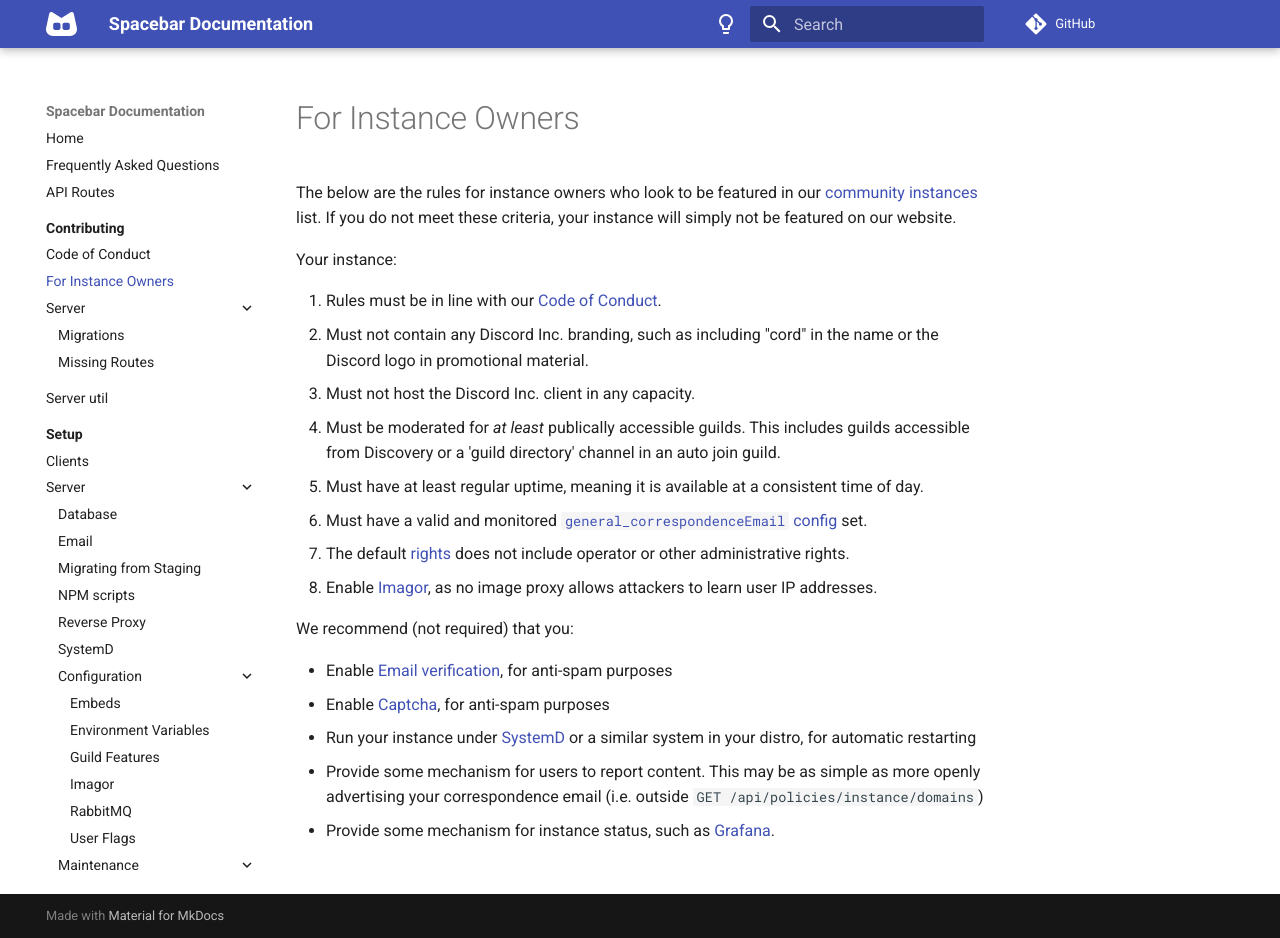
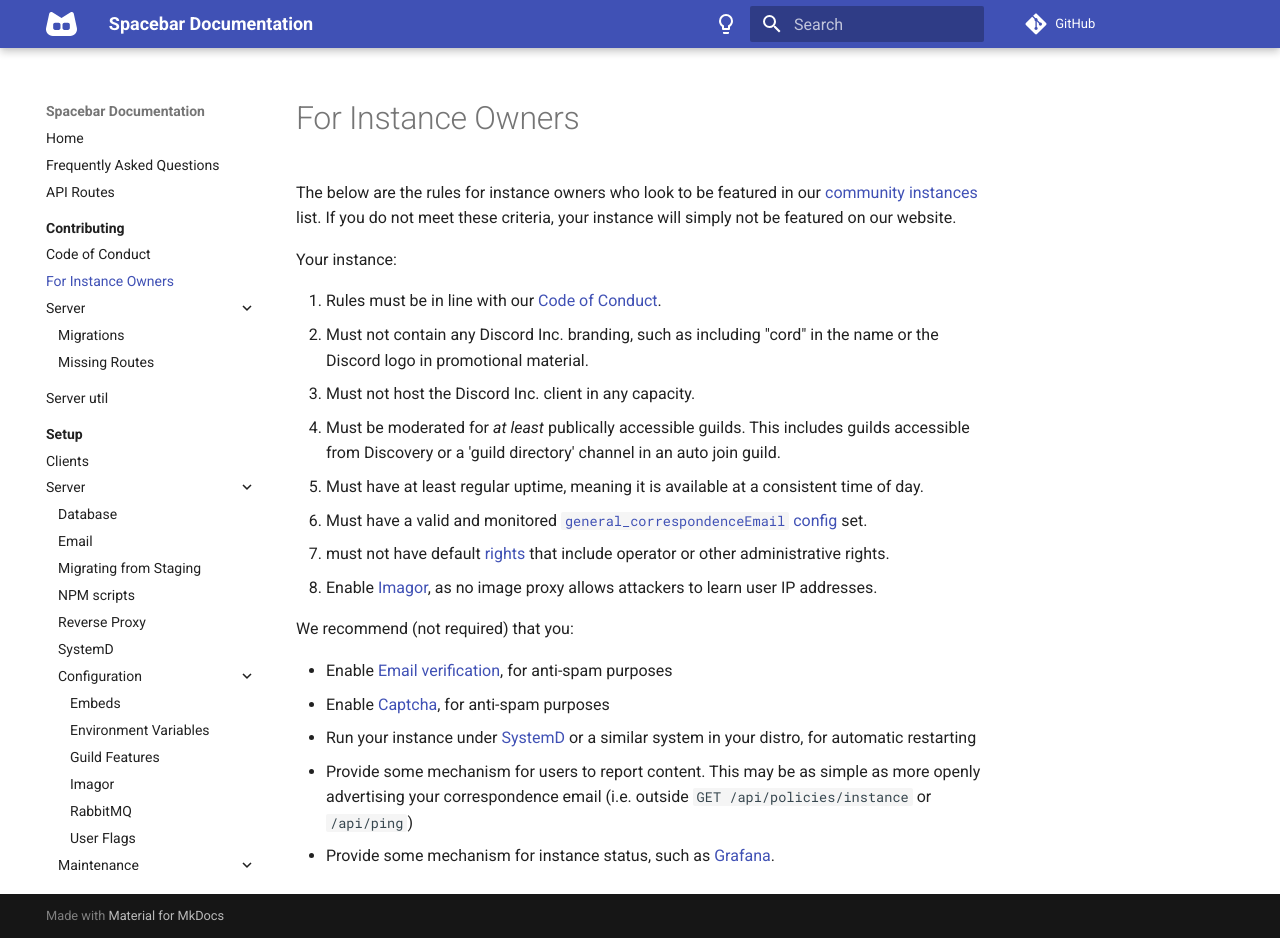
Before and after one commit to spacebarchat/docs, an MkDocs documentation site: the page built from docs/contributing/instances.md, in a window 1280 px wide and 938 px high. Built offline with MkDocs 1.6.1 and Material for MkDocs 9.7.7, drawn with Linux system fonts in a browser that asks for light colours; comment, search, counter and statistics services are not loaded.

Commit message:
Fix wording on instance rules

```diff
--- a/docs/contributing/instances.md
+++ b/docs/contributing/instances.md
@@ -11,7 +11,7 @@
 4. Must be moderated for *at least* publically accessible guilds. This includes guilds accessible from Discovery or a 'guild directory' channel in an auto join guild.
 5. Must have at least regular uptime, meaning it is available at a consistent time of day.
 6. Must have a valid and monitored [`general_correspondenceEmail` config](/setup/server/configuration) set.
-7. The default [rights](/setup/server/security/rights) does not include operator or other administrative rights.
+7. must not have default [rights](/setup/server/security/rights) that include operator or other administrative rights.
 8. Enable [Imagor](/setup/server/configuration/imagor), as no image proxy allows attackers to learn user IP addresses.
 
 We recommend (not required) that you:
@@ -19,5 +19,5 @@
 - Enable [Email verification](/setup/server/email), for anti-spam purposes
 - Enable [Captcha](/setup/server/security/captcha), for anti-spam purposes
 - Run your instance under [SystemD](/setup/server/systemd) or a similar system in your distro, for automatic restarting
-- Provide some mechanism for users to report content. This may be as simple as more openly advertising your correspondence email (i.e. outside `GET /api/policies/instance/domains`)
+- Provide some mechanism for users to report content. This may be as simple as more openly advertising your correspondence email (i.e. outside `GET /api/policies/instance` or `/api/ping`)
 - Provide some mechanism for instance status, such as [Grafana](https://grafana.com/).
```
